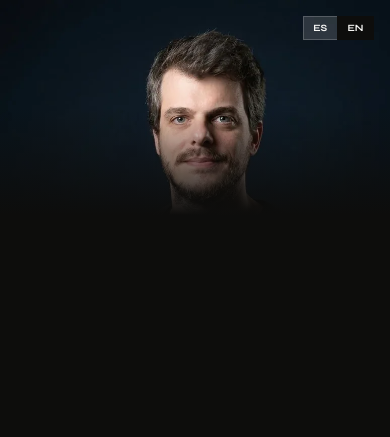
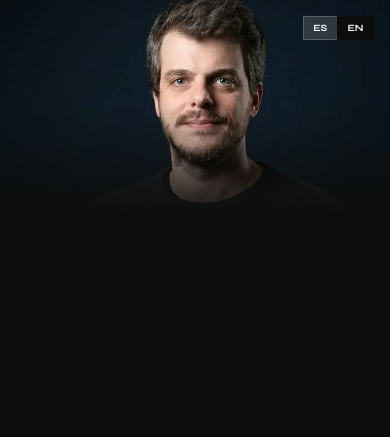
Before and after one commit to defelipe/Mariano-Defelipe, a plain HTML site: page index.html in a window 390 px wide. Shown: the top 437 px of the page. Drawn offline with Linux system fonts and the light colour scheme.

Commit message:
Add files via upload

```diff
--- a/index.html
+++ b/index.html
@@ -150,7 +150,7 @@ footer a:hover{color:var(--ink)}
   .hero{grid-template-columns:1fr;min-height:100svh;background:var(--ink)}
   .hl{background:var(--ink);color:#f6f6f4;justify-content:flex-end;padding:2.5rem 5vw 3.5rem;order:2}
   .hr{height:55vw;max-height:320px;order:1;background:var(--ink)}
-  .hr img{object-position:center top}
+  .hr img{object-position:center 20%}
   .hr::after{background:linear-gradient(to bottom,transparent 50%,var(--ink) 100%)}
   .htag{color:var(--ac)}
   .hname{color:#f6f6f4;font-size:clamp(2.6rem,10vw,4rem)}
```
